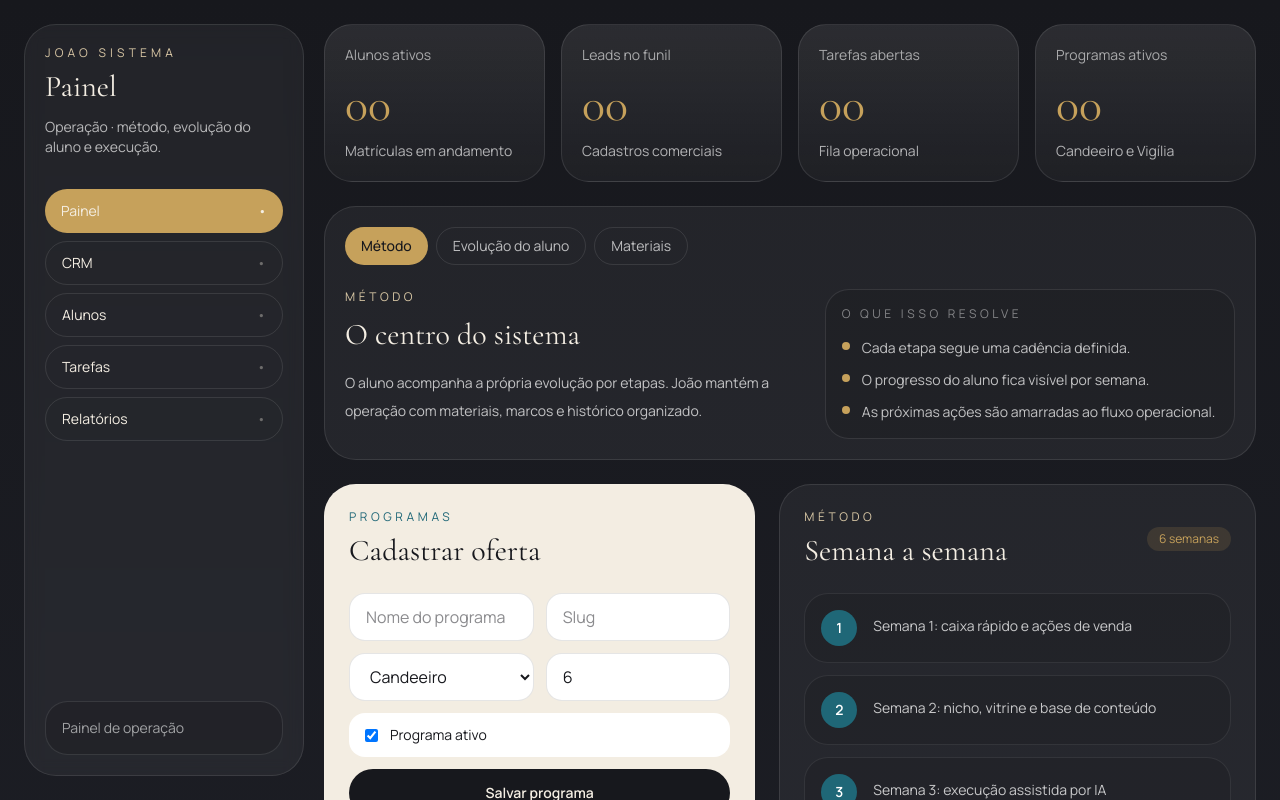
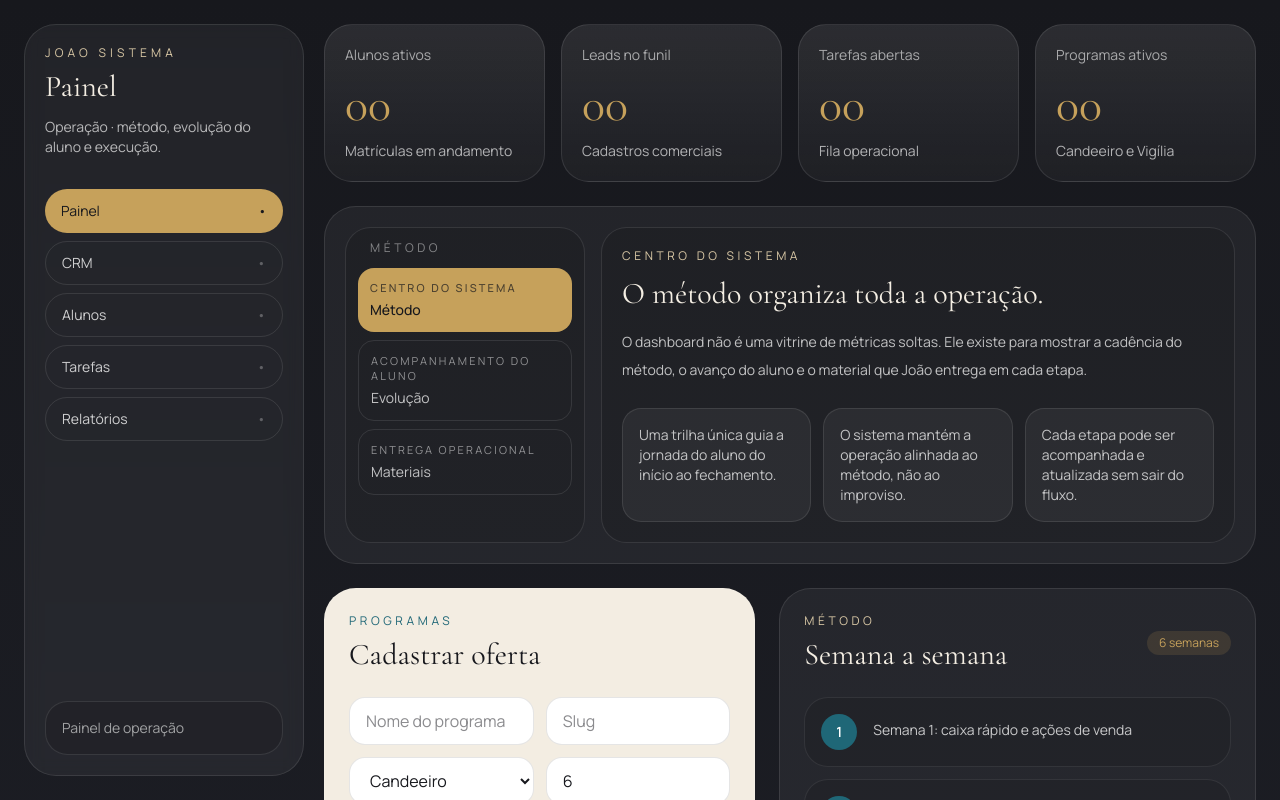
Before and after one commit to vitormaria1/joao-sistema, a Next.js app: page /dashboard in a window 1280 px wide. Shown: the top 800 px of the page. Built offline with nearby package versions, Linux system fonts and the light colour scheme; no server answers; the database is empty.

Commit message:
Fix navigation and add method sidebar

```diff
--- a/app/_components/site-shell.tsx
+++ b/app/_components/site-shell.tsx
@@ -1,7 +1,6 @@
 "use client";
 
-import Link from "next/link";
-import { usePathname } from "next/navigation";
+import { usePathname, useRouter } from "next/navigation";
 import type { ReactNode } from "react";
 
 const navItems = [
@@ -25,6 +24,7 @@ export function SiteShell({
 }) {
   const dark = accent === "dark";
   const pathname = usePathname();
+  const router = useRouter();
 
   return (
     <main
@@ -70,9 +70,10 @@ export function SiteShell({
                 const active = pathname === item.href;
 
                 return (
-                  <Link
+                  <button
                     key={item.href}
-                    href={item.href}
+                    type="button"
+                    onClick={() => router.push(item.href)}
                     className={
                       dark
                         ? `flex h-11 items-center justify-between rounded-full px-4 text-sm transition ${
@@ -89,7 +90,7 @@ export function SiteShell({
                   >
                     <span>{item.label}</span>
                     <span className={active ? "opacity-100" : "opacity-35"}>•</span>
-                  </Link>
+                  </button>
                 );
               })}
             </nav>
--- /dev/null
+++ b/app/dashboard/_components/method-panel.tsx
@@ -0,0 +1,108 @@
+"use client";
+
+import { useState } from "react";
+
+const sections = [
+  {
+    id: "metodo",
+    label: "Método",
+    eyebrow: "Centro do sistema",
+    title: "O método organiza toda a operação.",
+    body:
+      "O dashboard não é uma vitrine de métricas soltas. Ele existe para mostrar a cadência do método, o avanço do aluno e o material que João entrega em cada etapa.",
+    bullets: [
+      "Uma trilha única guia a jornada do aluno do início ao fechamento.",
+      "O sistema mantém a operação alinhada ao método, não ao improviso.",
+      "Cada etapa pode ser acompanhada e atualizada sem sair do fluxo.",
+    ],
+  },
+  {
+    id: "evolucao",
+    label: "Evolução",
+    eyebrow: "Acompanhamento do aluno",
+    title: "O aluno enxerga seu progresso de forma simples.",
+    body:
+      "A área do aluno mostra semana atual, avanço acumulado, renovação e anotações. Isso reduz dúvidas e facilita a continuidade do processo.",
+    bullets: [
+      "Semanas de progresso organizadas do 1 ao 6.",
+      "Notas e status ficam visíveis na carteira de alunos.",
+      "O avanço pode ser atualizado sem complicação para o time.",
+    ],
+  },
+  {
+    id: "materiais",
+    label: "Materiais",
+    eyebrow: "Entrega operacional",
+    title: "João anexa os materiais diretamente na rotina.",
+    body:
+      "Arquivos, referências e anexos ficam ligados ao aluno ou à tarefa. Isso deixa a entrega rastreável e evita conteúdo espalhado em conversas.",
+    bullets: [
+      "Materiais podem ser anexados por aluno ou por tarefa.",
+      "Os documentos ficam reunidos no contexto correto.",
+      "A equipe acessa o que precisa sem procurar fora do sistema.",
+    ],
+  },
+] as const;
+
+export function MethodPanel() {
+  const [activeSection, setActiveSection] =
+    useState<(typeof sections)[number]["id"]>("metodo");
+
+  const currentSection = sections.find((section) => section.id === activeSection) ?? sections[0];
+
+  return (
+    <article className="rounded-[2rem] border border-white/10 bg-white/5 p-5">
+      <div className="grid gap-4 lg:grid-cols-[240px_1fr]">
+        <aside className="rounded-[1.6rem] border border-white/10 bg-black/10 p-3">
+          <p className="px-3 pb-3 text-xs uppercase tracking-[0.3em] text-white/45">
+            Método
+          </p>
+          <div className="grid gap-2">
+            {sections.map((section) => {
+              const active = section.id === activeSection;
+
+              return (
+                <button
+                  key={section.id}
+                  type="button"
+                  onClick={() => setActiveSection(section.id)}
+                  className={
+                    active
+                      ? "rounded-2xl bg-[var(--color-gold)] px-3 py-3 text-left text-sm font-medium text-[var(--color-ink)]"
+                      : "rounded-2xl border border-white/10 px-3 py-3 text-left text-sm text-white/72 transition hover:bg-white/5"
+                  }
+                >
+                  <span className="block text-[11px] uppercase tracking-[0.2em] opacity-70">
+                    {section.eyebrow}
+                  </span>
+                  <span className="mt-1 block">{section.label}</span>
+                </button>
+              );
+            })}
+          </div>
+        </aside>
+
+        <div className="rounded-[1.6rem] border border-white/10 bg-black/10 p-5">
+          <p className="text-xs uppercase tracking-[0.3em] text-[var(--color-sand)]">
+            {currentSection.eyebrow}
+          </p>
+          <h2 className="mt-3 font-display text-3xl">{currentSection.title}</h2>
+          <p className="mt-4 max-w-3xl text-sm leading-7 text-white/72">
+            {currentSection.body}
+          </p>
+
+          <div className="mt-6 grid gap-3 md:grid-cols-3">
+            {currentSection.bullets.map((bullet) => (
+              <div
+                key={bullet}
+                className="rounded-[1.2rem] border border-white/10 bg-white/5 px-4 py-4 text-sm text-white/72"
+              >
+                {bullet}
+              </div>
+            ))}
+          </div>
+        </div>
+      </div>
+    </article>
+  );
+}
--- a/app/dashboard/_components/method-tabs.tsx
+++ /dev/null
@@ -1,98 +0,0 @@
-"use client";
-
-import { useState } from "react";
-
-const tabs = [
-  {
-    id: "metodo",
-    label: "Método",
-    title: "O centro do sistema",
-    description:
-      "O aluno acompanha a própria evolução por etapas. João mantém a operação com materiais, marcos e histórico organizado.",
-    points: [
-      "Cada etapa segue uma cadência definida.",
-      "O progresso do aluno fica visível por semana.",
-      "As próximas ações são amarradas ao fluxo operacional.",
-    ],
-  },
-  {
-    id: "evolucao",
-    label: "Evolução do aluno",
-    title: "Acompanhamento semanal",
-    description:
-      "O aluno vê onde está, o que já concluiu e qual é o próximo passo. Isso reduz ruído e deixa a execução objetiva.",
-    points: [
-      "Semana 1 a 6 com progresso contínuo.",
-      "Status, notas e renovação centralizados.",
-      "Histórico simples para acompanhar avanço real.",
-    ],
-  },
-  {
-    id: "materiais",
-    label: "Materiais",
-    title: "João anexa os conteúdos",
-    description:
-      "A cada etapa, o time consegue anexar arquivos, guias e referências para manter tudo no mesmo lugar.",
-    points: [
-      "Materiais ligados ao aluno ou à tarefa.",
-      "Anexos ficam prontos para consulta rápida.",
-      "A entrega acompanha a execução, não fica solta.",
-    ],
-  },
-] as const;
-
-export function MethodTabs() {
-  const [activeTab, setActiveTab] = useState<(typeof tabs)[number]["id"]>(tabs[0].id);
-  const currentTab = tabs.find((tab) => tab.id === activeTab) ?? tabs[0];
-
-  return (
-    <article className="rounded-[2rem] border border-white/10 bg-white/5 p-5">
-      <div className="flex flex-wrap gap-2">
-        {tabs.map((tab) => {
-          const active = tab.id === activeTab;
-
-          return (
-            <button
-              key={tab.id}
-              type="button"
-              onClick={() => setActiveTab(tab.id)}
-              className={
-                active
-                  ? "rounded-full bg-[var(--color-gold)] px-4 py-2 text-sm font-medium text-[var(--color-ink)]"
-                  : "rounded-full border border-white/10 px-4 py-2 text-sm text-white/70 transition hover:bg-white/5"
-              }
-            >
-              {tab.label}
-            </button>
-          );
-        })}
-      </div>
-
-      <div className="mt-6 grid gap-6 lg:grid-cols-[1fr_0.9fr]">
-        <div>
-          <p className="text-xs uppercase tracking-[0.3em] text-[var(--color-sand)]">
-            {currentTab.label}
-          </p>
-          <h2 className="mt-3 font-display text-3xl">{currentTab.title}</h2>
-          <p className="mt-4 max-w-2xl text-sm leading-7 text-white/72">
-            {currentTab.description}
-          </p>
-        </div>
-
-        <div className="rounded-[1.5rem] border border-white/10 bg-black/10 p-4">
-          <p className="text-xs uppercase tracking-[0.3em] text-white/45">
-            O que isso resolve
-          </p>
-          <ul className="mt-4 space-y-3 text-sm text-white/72">
-            {currentTab.points.map((point) => (
-              <li key={point} className="flex gap-3">
-                <span className="mt-1 h-2 w-2 rounded-full bg-[var(--color-gold)]" />
-                <span>{point}</span>
-              </li>
-            ))}
-          </ul>
-        </div>
-      </div>
-    </article>
-  );
-}
--- a/app/dashboard/page.tsx
+++ b/app/dashboard/page.tsx
@@ -1,5 +1,5 @@
 import { SiteShell } from "@/app/_components/site-shell";
-import { MethodTabs } from "@/app/dashboard/_components/method-tabs";
+import { MethodPanel } from "@/app/dashboard/_components/method-panel";
 import { createLead, createProgram } from "@/app/dashboard/actions";
 import { getCurrentProfile } from "@/lib/auth";
 import {
@@ -70,7 +70,7 @@ export default async function DashboardPage() {
         ))}
       </section>
 
-      <MethodTabs />
+      <MethodPanel />
 
       <section className="grid gap-6 xl:grid-cols-[0.95fr_1.05fr]">
         <article className="rounded-[2rem] border border-white/10 bg-[#f3ede2] p-6 text-[var(--color-ink)]">
```
